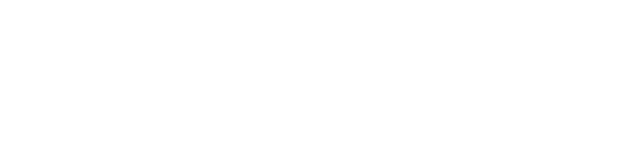
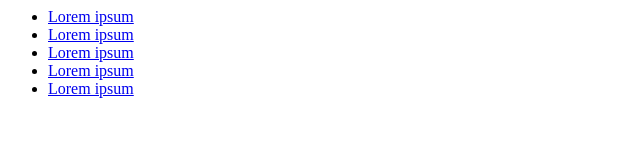
Before and after one commit to Erbol2/05.12.22, a plain HTML site: page index.html in a window 1280 px wide. Shown: the whole page, without its empty margins (0-640 px from the left). Drawn offline with Linux system fonts and the light colour scheme.

Commit message:
adding html and css

```diff
--- a/index.html
+++ b/index.html
@@ -0,0 +1,31 @@
+<html>
+
+<head>
+  <link rel="stylesheet" href="style.css">
+</head>
+
+<body>
+  <header class="topbar">
+    <nav>
+      <ul class="nav">
+        <li class="nav-item">
+          <a href="#" class="nav-link">Lorem ipsum</a>
+        </li>
+        <li class="nav-item">
+          <a href="#" class="nav-link">Lorem ipsum</a>
+        </li>
+        <li class="nav-item">
+          <a href="#" class="nav-link">Lorem ipsum</a>
+        </li>
+        <li class="nav-item">
+          <a href="#" class="nav-link">Lorem ipsum</a>
+        </li>
+        <li class="nav-item">
+          <a href="#" class="nav-link">Lorem ipsum</a>
+        </li>
+      </ul>
+    </nav>
+  </header>
+</body>
+
+</html>
--- a/style.css
+++ b/style.css
@@ -1,15 +1,6 @@
 * {
   box-sizing: border-box;
-  font-family: "Permanent Marker", cursive;
 }
-body {
-  font-family: "Permanent Marker", cursive;
-  background-image: url(/space.jpg);
-  background-repeat: no-repeat;
-  background-size: cover;
-  color: rgb(3, 3, 77);
-}
-
 .container {
   max-width: 980px;
   margin: 0 auto;
```
